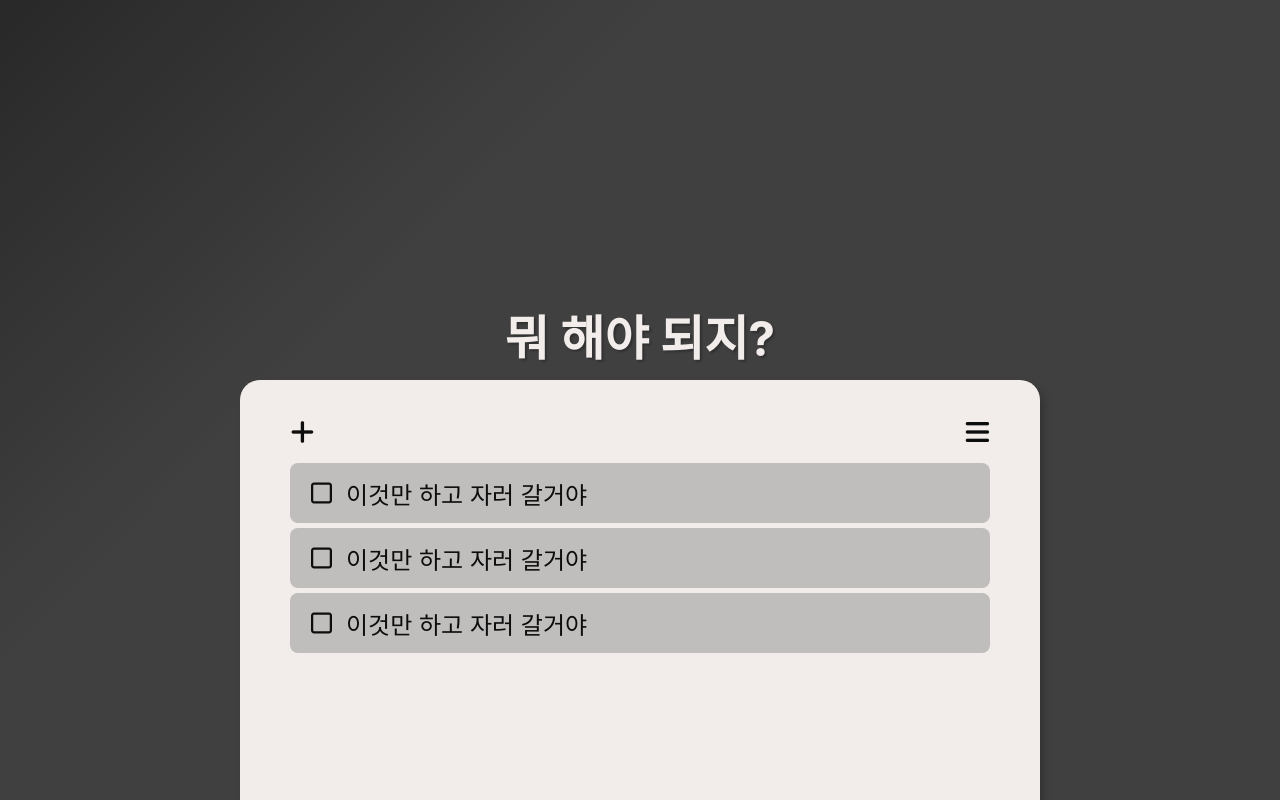
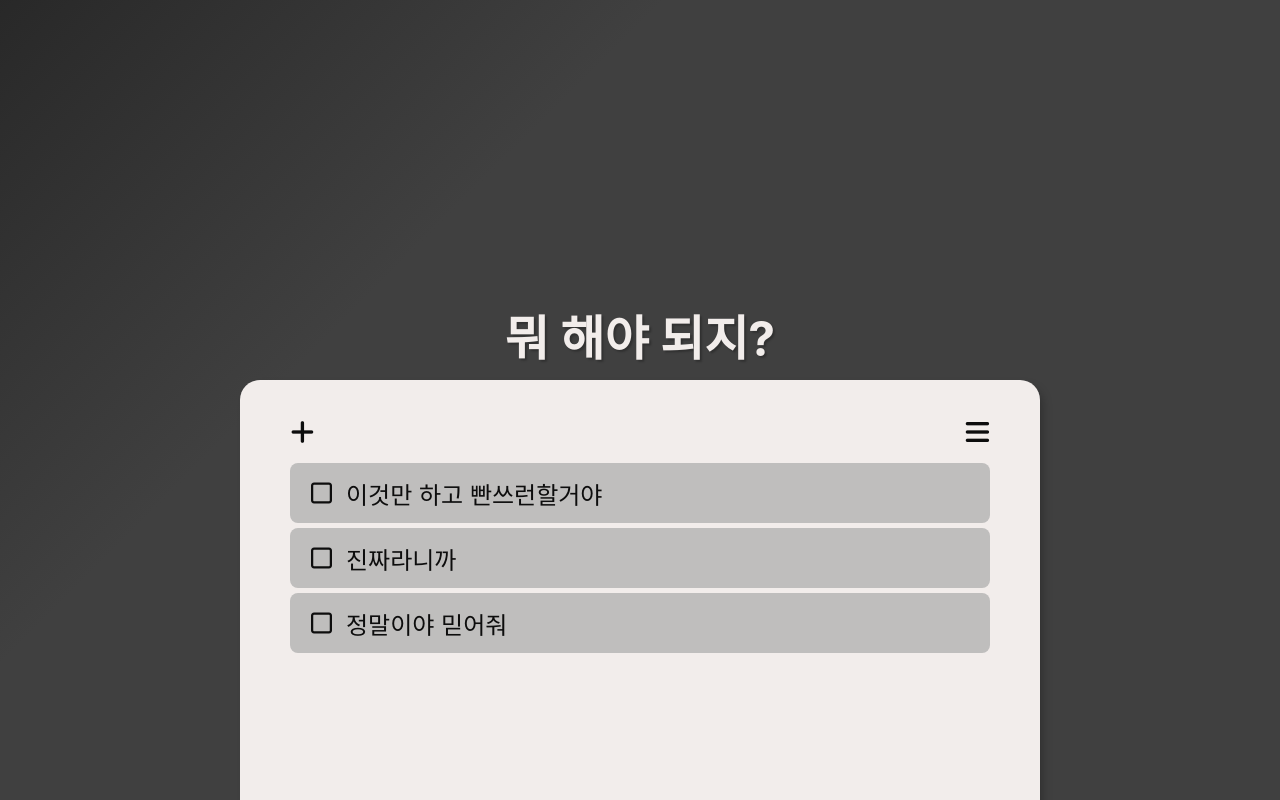
Before and after one commit to ninefloor/my-todolist-app, a React (Create React App) app: page / in a window 1280 px wide. Shown: the top 800 px of the page. Built offline with nearby package versions, Linux system fonts and the light colour scheme; the HTML template or start-up script is replaced by a standard one; a web font is replaced by a local one.

Commit message:
더미데이터 생성 및 더미 기반 컴포넌트 구현

```diff
--- a/src/App.js
+++ b/src/App.js
@@ -4,6 +4,7 @@ import AddTodo from './components/AddTodo';
 import EditTodo from './components/EditTodo';
 import styled from 'styled-components';
 import { useState } from 'react';
+import initialState from './initialState';
 
 const Container = styled.ul`
   width: 800px;
@@ -35,6 +36,7 @@ const Button = styled.button`
 `;
 
 function App() {
+  const [todoList, setTodoList] = useState(initialState);
   const [isAdd, setIsAdd] = useState(false);
   const [isEdit, setIsEdit] = useState(false);
 
@@ -51,7 +53,7 @@ function App() {
           <Button onClick={addClickHandler}><i class="fa-solid fa-2xl fa-plus"></i></Button>
           <Button><i class="fa-solid fa-2xl fa-bars"></i></Button>
         </BtnContainer>
-        <TodoList editClickHandler={editClickHandler}/>
+        <TodoList todoList={todoList} editClickHandler={editClickHandler}/>
       </Container>
     </main>
     </>
--- a/src/components/Todo.js
+++ b/src/components/Todo.js
@@ -44,7 +44,7 @@ const Button = styled.button`
   transition: all 0.3s;
 `
 
-const Todo = ({editClickHandler}) => {
+const Todo = ({editClickHandler, todo}) => {
   const [isChecked, setIsChecked] = useState(false);
   const checkedHandler = (checked) => {
     setIsChecked(checked);
@@ -52,18 +52,18 @@ const Todo = ({editClickHandler}) => {
   return (
     <List isChecked={isChecked}>
       <Input
-        id="check"
+        id={todo.id}
         type="checkbox"
         onChange={(e) => checkedHandler(e.target.checked)}
       />
-      <Label htmlFor="check">
+      <Label htmlFor={todo.id}>
         {isChecked ? (
           <i class="fa-regular fa-2xl fa-square-check" />
         ) : (
           <i class="fa-regular fa-2xl fa-square"></i>
         )}
       </Label>
-        <TodoText isChecked={isChecked}>이것만 하고 자러 갈거야</TodoText>
+        <TodoText isChecked={isChecked}>{todo.content}</TodoText>
         <Button onClick={editClickHandler} isChecked={isChecked}><i class="fa-solid fa-xl fa-pen"></i></Button>
         <Button isChecked={isChecked}><i class="fa-solid fa-xl fa-trash"></i></Button>
     </List>
--- a/src/components/TodoList.js
+++ b/src/components/TodoList.js
@@ -6,12 +6,10 @@ const TodoListUl = styled.ul`
   height: 500px;
 `;
 
-const TodoList = ({editClickHandler}) => {
+const TodoList = ({todoList, editClickHandler}) => {
   return (
     <TodoListUl>
-      <Todo editClickHandler={editClickHandler}/>
-      <Todo />
-      <Todo />
+      {todoList.map(todo => <Todo todo={todo} id={todo.id} editClickHandler={editClickHandler}/>)}
     </TodoListUl>
   );
 };
--- /dev/null
+++ b/src/initialState.js
@@ -0,0 +1,19 @@
+const initialState = [
+  {
+    id: 0,
+    checked: false,
+    content: "이것만 하고 빤쓰런할거야",
+  },
+  {
+    id: 1,
+    checked: false,
+    content: "진짜라니까",
+  },
+  {
+    id: 2,
+    checked: false,
+    content: "정말이야 믿어줘",
+  },
+];
+
+export default initialState;
```
